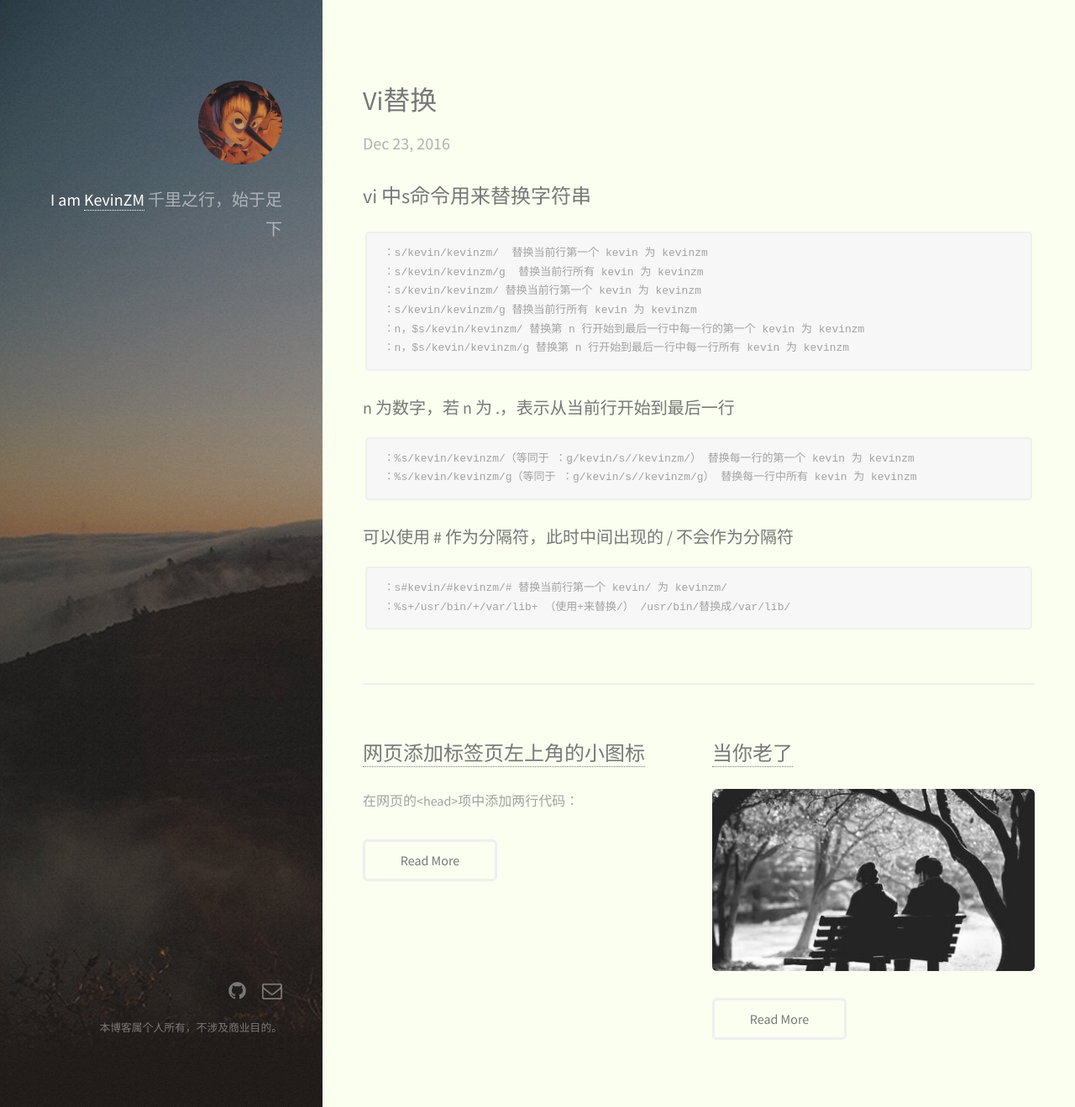
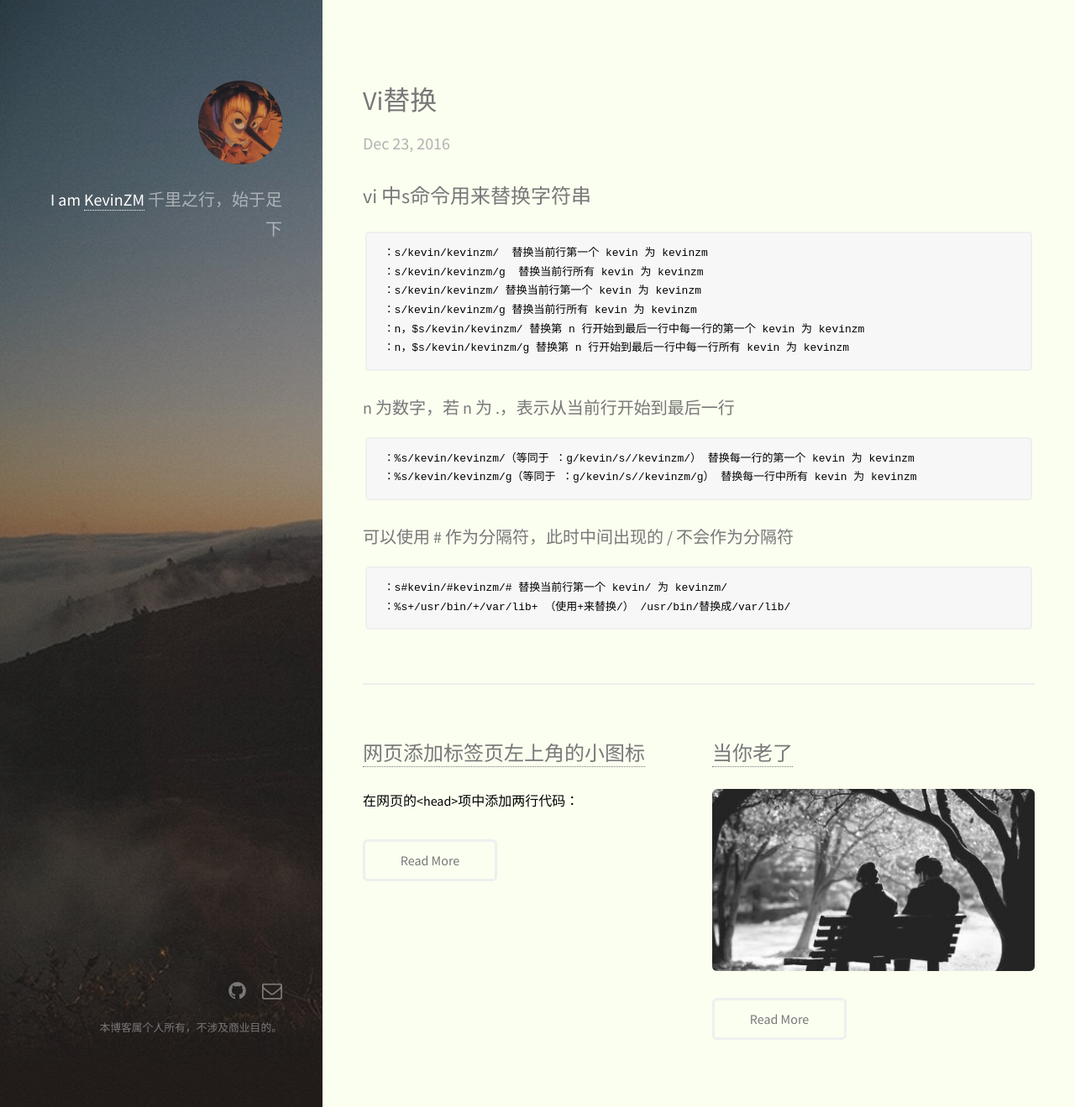
Before and after one commit to KevinZM/kevinzmmmmm.github.io, a Jekyll site: the page built from index.html, in a window 1280 px wide and 1319 px high. Shown: the whole window at 84% size. Built offline with Jekyll 4.4.1, drawn with Linux system fonts in a browser that asks for light colours.

Commit message:
字体黑色

```diff
--- a/css/style.css
+++ b/css/style.css
@@ -28,7 +28,7 @@
 		}
 
 	body, input, select, textarea {
-		color: #a2a2a2;
+		color: #000000;
 		font-family: "Source Sans Pro", Helvetica, sans-serif;
 		font-size: 16pt;
 		font-weight: 400;
```
